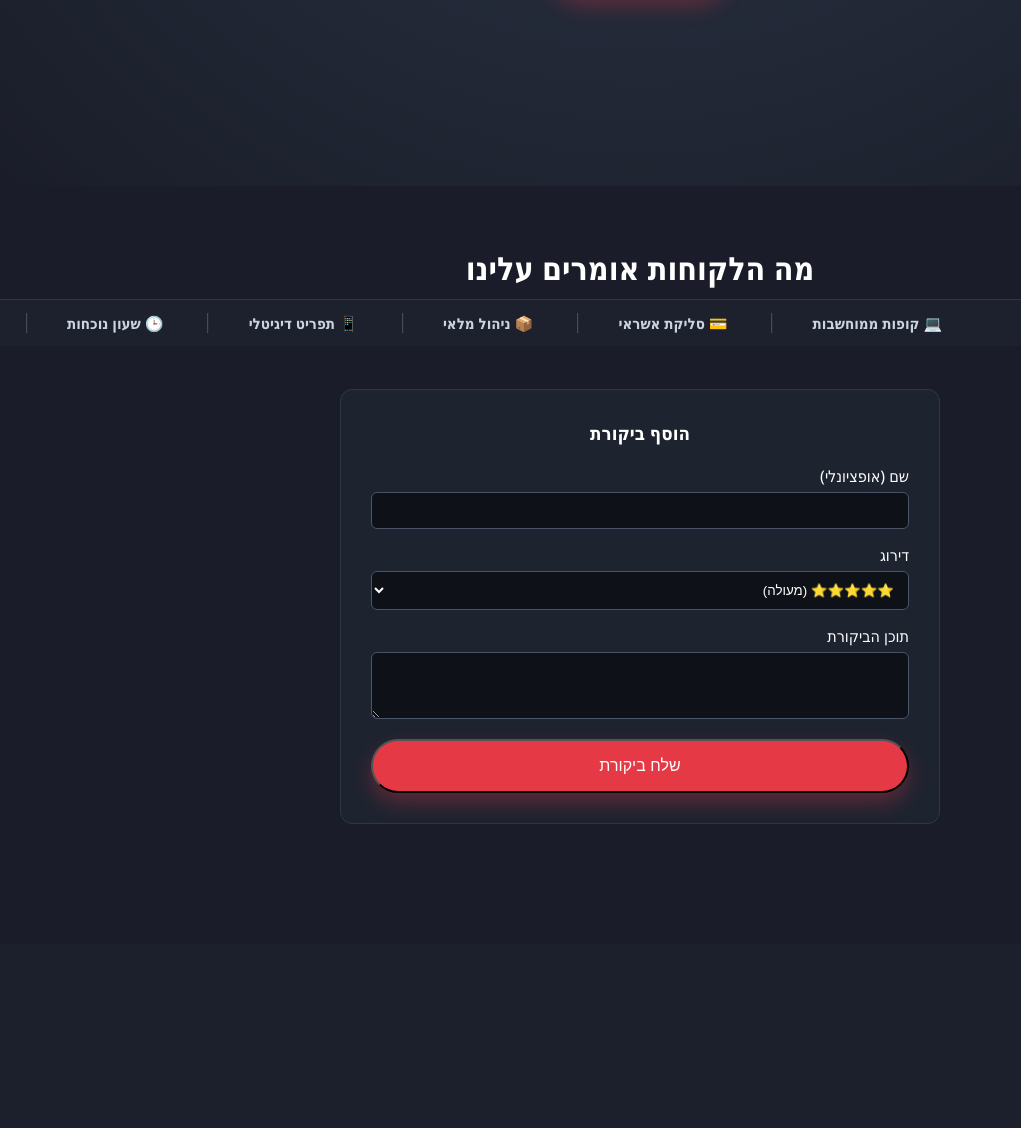
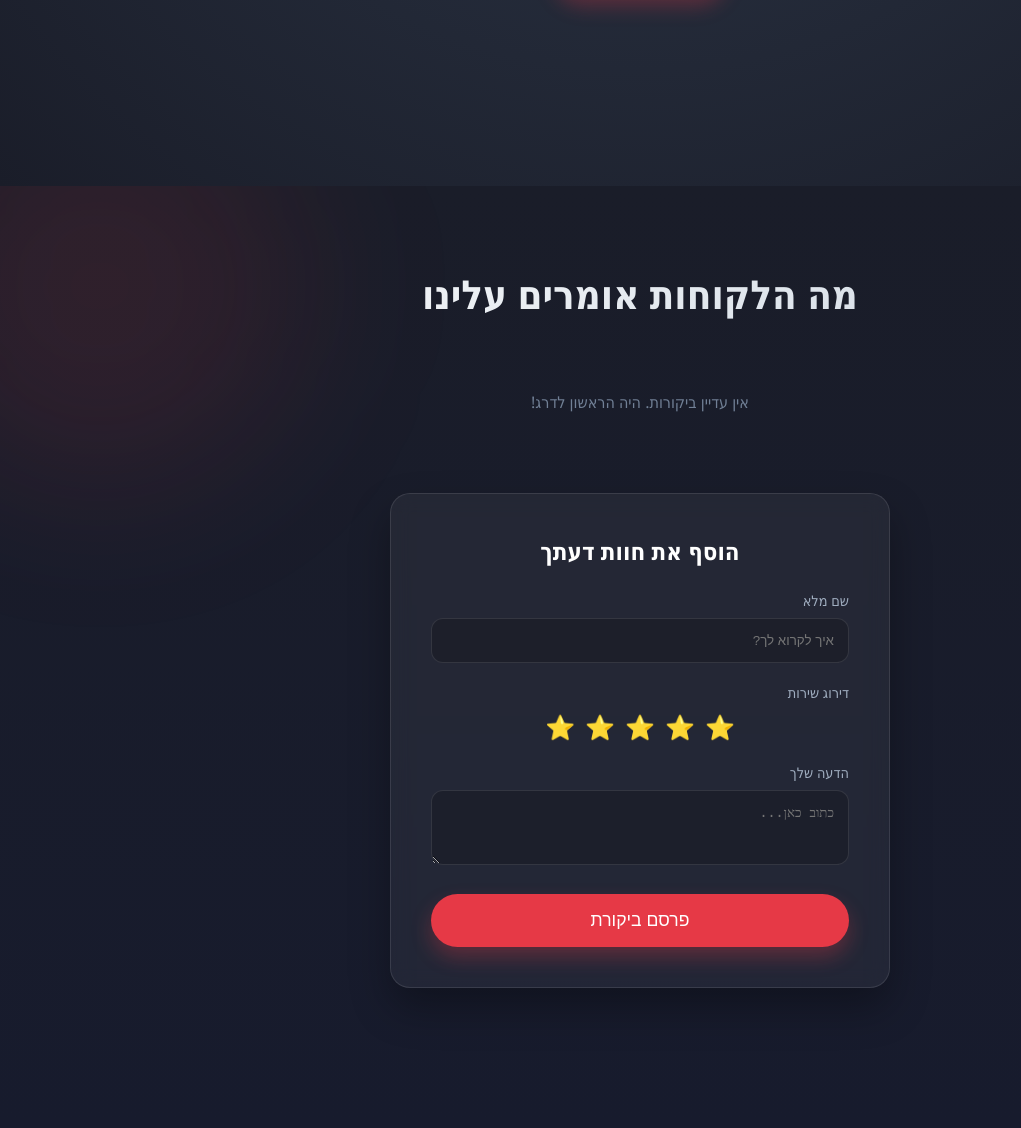
Before and after one commit to BasharMawase/Nextis-Admin, a Flask app: page / in a window 1280 px wide. Shown: the part 454-1582 px from the top of the page, without its empty margins (0-1021 px from the left). Before the commit the page ends 1278 px from the top, so only its background shows below. Run offline with Flask 3, Linux system fonts and the light colour scheme; data that the repository does not hold is empty.

Commit message:
Redesigned reviews section with glassmorphism and carousel

```diff
--- a/templates/client.html
+++ b/templates/client.html
@@ -126,41 +126,66 @@
     </div>
 
     <!-- Reviews Section -->
-    <div class="reviews-section" style="background-color: #1a1d29; padding: 60px 20px;">
-        <h2 style="text-align: center; margin-bottom: 40px; font-size: 2rem;">מה הלקוחות אומרים עלינו</h2>
-
-        <div id="reviewsGrid"
-            style="display: grid; grid-template-columns: repeat(auto-fit, minmax(300px, 1fr)); gap: 20px; max-width: 1200px; margin: 0 auto;">
-            <!-- Reviews will be loaded here -->
+    <div class="reviews-section"
+        style="background: linear-gradient(180deg, #1a1d29 0%, #171b2d 100%); padding: 80px 20px; position: relative; overflow: hidden;">
+        <!-- Background Elements -->
+        <div
+            style="position: absolute; top: -100px; left: -100px; width: 400px; height: 400px; background: rgba(230, 57, 70, 0.1); border-radius: 50%; blur(100px); filter: blur(80px); pointer-events: none;">
         </div>
 
+        <h2
+            style="text-align: center; margin-bottom: 50px; font-size: 2.5rem; font-weight: 800; background: linear-gradient(135deg, #fff 0%, #cbd5e0 100%); -webkit-background-clip: text; -webkit-text-fill-color: transparent;">
+            מה הלקוחות אומרים עלינו</h2>
+
+        <!-- Scrolling Container -->
+        <div class="reviews-container" style="
+            display: flex;
+            gap: 24px;
+            overflow-x: auto;
+            padding: 20px 40px;
+            scroll-behavior: smooth;
+            -webkit-overflow-scrolling: touch;
+            scrollbar-width: none; /* Hide scrollbar Firefox */
+        ">
+            <!-- Reviews injected here -->
+        </div>
+
+        <!-- Add Review Form (Glassmorphism) -->
         <div
-            style="max-width: 600px; margin: 60px auto; background: #1e2330; padding: 30px; border-radius: 12px; border: 1px solid #2d3748;">
-            <h3 style="margin-bottom: 20px; text-align: center;">הוסף ביקורת</h3>
+            style="max-width: 500px; margin: 60px auto; background: rgba(255, 255, 255, 0.05); padding: 40px; border-radius: 20px; border: 1px solid rgba(255, 255, 255, 0.1); backdrop-filter: blur(10px); box-shadow: 0 20px 40px rgba(0,0,0,0.3);">
+            <h3 style="margin-bottom: 24px; text-align: center; font-size: 1.5rem; font-weight: 700;">הוסף את חוות דעתך
+            </h3>
             <form id="reviewForm" onsubmit="submitReview(event)">
-                <div style="margin-bottom: 15px;">
-                    <label style="display: block; margin-bottom: 5px;">שם (אופציונלי)</label>
-                    <input type="text" id="reviewName"
-                        style="width: 100%; padding: 10px; border-radius: 6px; border: 1px solid #4a5568; background: #0e1117; color: white;">
+                <div style="margin-bottom: 20px;">
+                    <label style="display: block; margin-bottom: 8px; font-size: 0.9rem; color: #a0aec0;">שם מלא</label>
+                    <input type="text" id="reviewName" placeholder="איך לקרוא לך?"
+                        style="width: 100%; padding: 14px; border-radius: 12px; border: 1px solid rgba(255,255,255,0.1); background: rgba(0,0,0,0.2); color: white; transition: 0.3s; outline: none;">
                 </div>
-                <div style="margin-bottom: 15px;">
-                    <label style="display: block; margin-bottom: 5px;">דירוג</label>
-                    <select id="reviewRating"
-                        style="width: 100%; padding: 10px; border-radius: 6px; border: 1px solid #4a5568; background: #0e1117; color: white;">
-                        <option value="5">⭐⭐⭐⭐⭐ (מעולה)</option>
-                        <option value="4">⭐⭐⭐⭐ (טוב מאוד)</option>
-                        <option value="3">⭐⭐⭐ (נחמד)</option>
-                        <option value="2">⭐⭐ (טעון שיפור)</option>
-                        <option value="1">⭐ (לא מרוצה)</option>
-                    </select>
+                <div style="margin-bottom: 20px;">
+                    <label style="display: block; margin-bottom: 8px; font-size: 0.9rem; color: #a0aec0;">דירוג
+                        שירות</label>
+                    <div class="rating-select"
+                        style="display: flex; gap: 10px; flex-direction: row-reverse; justify-content: center;">
+                        <input type="radio" name="rating" value="5" id="star5" checked style="display:none"><label
+                            for="star5" style="cursor: pointer; font-size: 24px; transition: 0.2s;">⭐</label>
+                        <input type="radio" name="rating" value="4" id="star4" style="display:none"><label for="star4"
+                            style="cursor: pointer; font-size: 24px; transition: 0.2s;">⭐</label>
+                        <input type="radio" name="rating" value="3" id="star3" style="display:none"><label for="star3"
+                            style="cursor: pointer; font-size: 24px; transition: 0.2s;">⭐</label>
+                        <input type="radio" name="rating" value="2" id="star2" style="display:none"><label for="star2"
+                            style="cursor: pointer; font-size: 24px; transition: 0.2s;">⭐</label>
+                        <input type="radio" name="rating" value="1" id="star1" style="display:none"><label for="star1"
+                            style="cursor: pointer; font-size: 24px; transition: 0.2s;">⭐</label>
+                    </div>
                 </div>
-                <div style="margin-bottom: 15px;">
-                    <label style="display: block; margin-bottom: 5px;">תוכן הביקורת</label>
-                    <textarea id="reviewComment" rows="3" required
-                        style="width: 100%; padding: 10px; border-radius: 6px; border: 1px solid #4a5568; background: #0e1117; color: white;"></textarea>
+                <div style="margin-bottom: 24px;">
+                    <label style="display: block; margin-bottom: 8px; font-size: 0.9rem; color: #a0aec0;">הדעה
+                        שלך</label>
+                    <textarea id="reviewComment" rows="3" required placeholder="כתוב כאן..."
+                        style="width: 100%; padding: 14px; border-radius: 12px; border: 1px solid rgba(255,255,255,0.1); background: rgba(0,0,0,0.2); color: white; transition: 0.3s; outline: none;"></textarea>
                 </div>
-                <button type="submit" class="action-btn" style="width: 100%; font-size: 1rem; cursor: pointer;">שלח
-                    ביקורת</button>
+                <button type="submit" class="action-btn"
+                    style="width: 100%; font-size: 1.1rem; cursor: pointer; border: none;">פרסם ביקורת</button>
             </form>
         </div>
     </div>
@@ -170,18 +195,45 @@
             try {
                 const response = await fetch('/api/reviews');
                 const reviews = await response.json();
-                const grid = document.getElementById('reviewsGrid');
-                grid.innerHTML = '';
+                const container = document.querySelector('.reviews-container');
+                container.innerHTML = '';
+
+                if (reviews.length === 0) {
+                    container.innerHTML = '<p style="text-align:center; width:100%; color:#718096">אין עדיין ביקורות. היה הראשון לדרג!</p>';
+                    return;
+                }
 
                 reviews.forEach(r => {
+                    const avatarLetter = r.username.charAt(0).toUpperCase();
                     const card = document.createElement('div');
-                    card.style.cssText = 'background: #252b3b; padding: 20px; border-radius: 10px; border: 1px solid #2d3748;';
+                    card.style.cssText = `
+                        min-width: 320px;
+                        max-width: 320px;
+                        background: rgba(30, 35, 48, 0.6);
+                        backdrop-filter: blur(12px);
+                        padding: 24px;
+                        border-radius: 16px;
+                        border: 1px solid rgba(255, 255, 255, 0.08);
+                        display: flex;
+                        flex-direction: column;
+                        transition: transform 0.3s ease;
+                        box-shadow: 0 4px 20px rgba(0,0,0,0.2);
+                    `;
+                    card.onmouseover = () => card.style.transform = 'translateY(-5px)';
+                    card.onmouseout = () => card.style.transform = 'translateY(0)';
+
                     card.innerHTML = `
-                        <div style="color: #e63946; font-size: 1.2rem; margin-bottom: 10px;">${'⭐'.repeat(r.rating)}</div>
-                        <p style="margin-bottom: 15px; line-height: 1.5;">"${r.comment}"</p>
-                        <div style="color: #a0aec0; font-size: 0.9rem;">- ${r.username}</div>
+                        <div style="display: flex; align-items: center; gap: 12px; margin-bottom: 16px;">
+                            <div style="width: 40px; height: 40px; background: linear-gradient(135deg, #e63946, #c1121f); border-radius: 50%; display: flex; align-items: center; justify-content: center; font-weight: bold; font-size: 1.1rem;">${avatarLetter}</div>
+                            <div>
+                                <div style="font-weight: 700; font-size: 1rem;">${r.username}</div>
+                                <div style="color: #ffd700; font-size: 0.9rem;">${'⭐'.repeat(r.rating)}</div>
+                            </div>
+                        </div>
+                        <p style="color: #cbd5e0; line-height: 1.6; font-size: 0.95rem; flex: 1;">"${r.comment}"</p>
+                        <div style="margin-top: 16px; font-size: 0.8rem; color: #718096; text-align: left;">${new Date(r.created_at || Date.now()).toLocaleDateString('he-IL')}</div>
                     `;
-                    grid.appendChild(card);
+                    container.appendChild(card);
                 });
             } catch (e) {
                 console.error('Error loading reviews:', e);
@@ -190,15 +242,16 @@
 
         async function submitReview(e) {
             e.preventDefault();
+            const ratingEl = document.querySelector('input[name="rating"]:checked');
             const data = {
-                username: document.getElementById('reviewName').value || 'לקוח מרוצה',
-                rating: parseInt(document.getElementById('reviewRating').value),
+                username: document.getElementById('reviewName').value || 'אנונימי',
+                rating: ratingEl ? parseInt(ratingEl.value) : 5,
                 comment: document.getElementById('reviewComment').value
             };
 
             const btn = e.target.querySelector('button');
             const originalText = btn.textContent;
-            btn.textContent = 'שולח...';
+            btn.textContent = 'מפרסם...';
             btn.disabled = true;
 
             try {
@@ -208,17 +261,17 @@
                     body: JSON.stringify(data)
                 });
                 document.getElementById('reviewForm').reset();
-                loadReviews(); // Reload
-                alert('תודה על המשוב!');
+                loadReviews();
+                // Scroll to start
+                document.querySelector('.reviews-container').scrollTo({ left: 0, behavior: 'smooth' });
             } catch (e) {
-                alert('שגיאה בשליחת ביקורת');
+                alert('שגיאה בשליחה');
             } finally {
                 btn.textContent = originalText;
                 btn.disabled = false;
             }
         }
 
-        // Initialize
         loadReviews();
     </script>
 </body>
```
